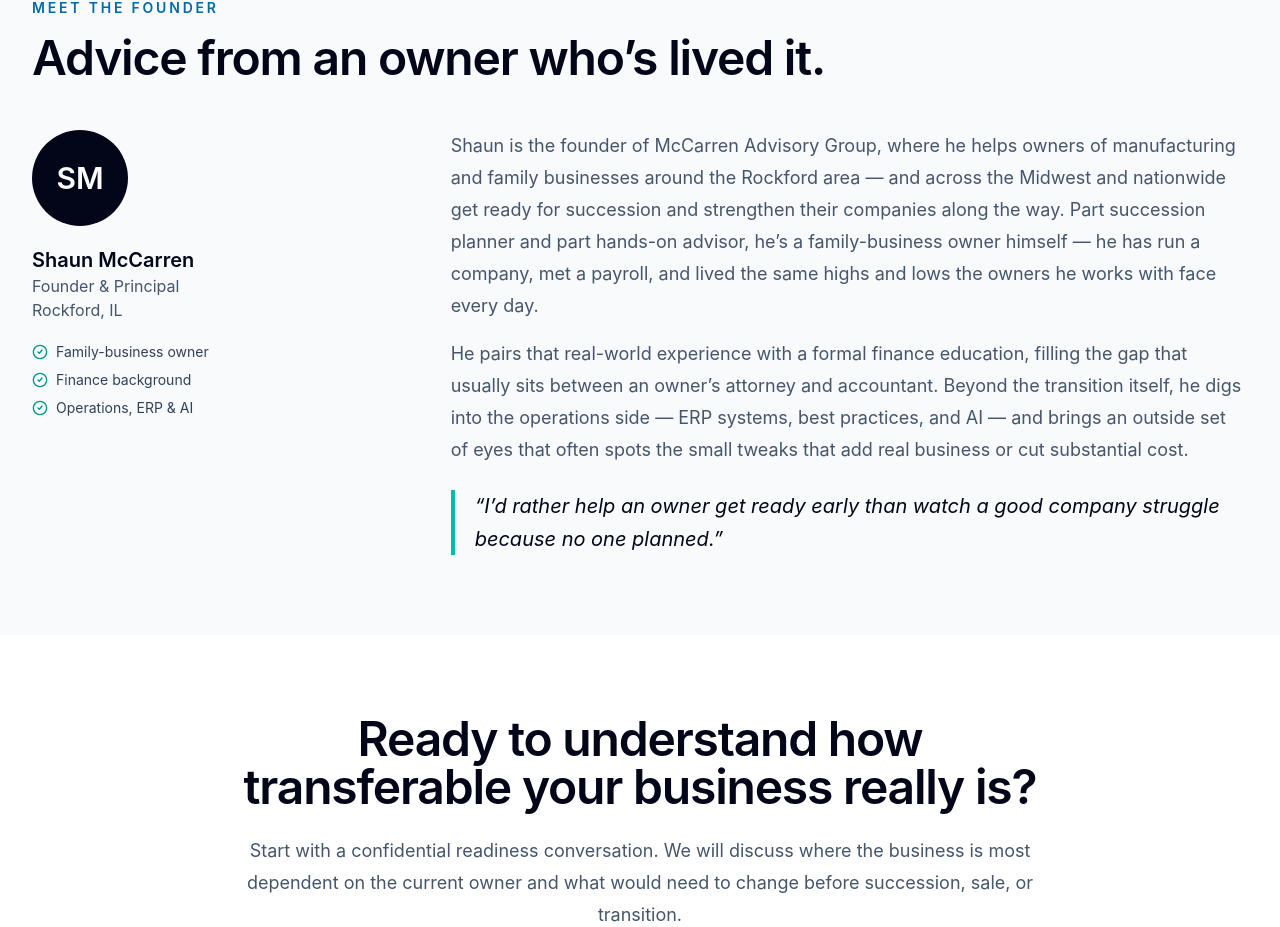
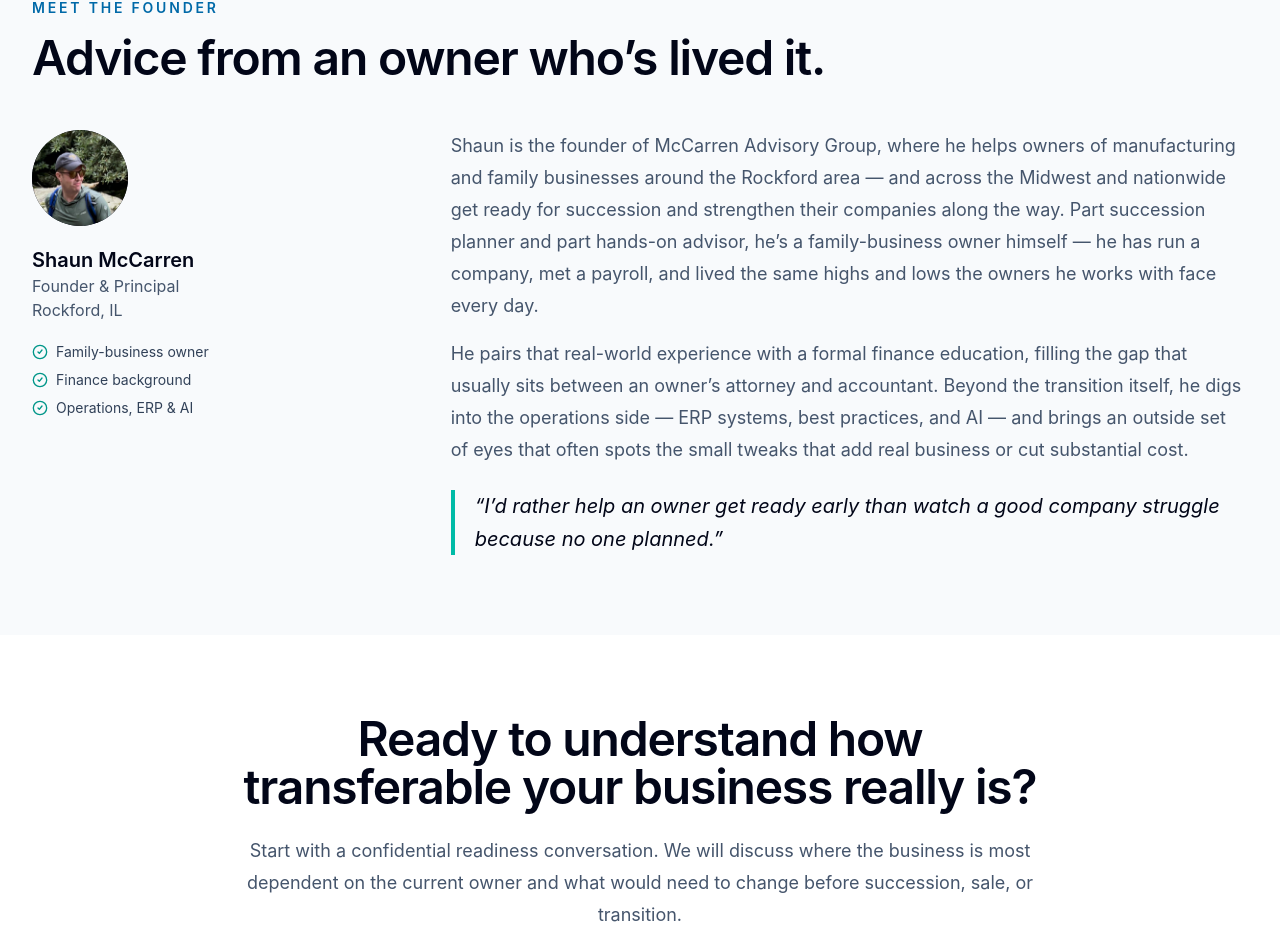
Before and after one commit to shaun191/McCarrenAdvisoryGroup, a React (Vite) app: page / in a window 1280 px wide. Shown: the part 3938-4865 px from the top of the page. Built offline with nearby package versions, Linux system fonts and the light colour scheme.

Commit message:
Add Shaun headshot to founder bio (replace SM placeholder)

```diff
--- a/src/App.jsx
+++ b/src/App.jsx
@@ -341,7 +341,7 @@ export default function FounderTransitionWebsite() {
           </h2>
           <div className="mt-12 grid gap-10 lg:grid-cols-3">
             <div className="lg:col-span-1">
-              <div className="flex h-24 w-24 items-center justify-center rounded-full bg-slate-950 text-3xl font-semibold text-white">SM</div>
+              <div className="flex h-24 w-24 items-center justify-center rounded-full bg-slate-950 text-3xl font-semibold text-white overflow-hidden"><img src="/shaun.jpg" alt="Shaun McCarren" className="h-full w-full object-cover" /></div>
               <div className="mt-5 text-xl font-semibold">Shaun McCarren</div>
               <div className="text-slate-600">Founder &amp; Principal</div>
               <div className="text-slate-600">Rockford, IL</div>
```
